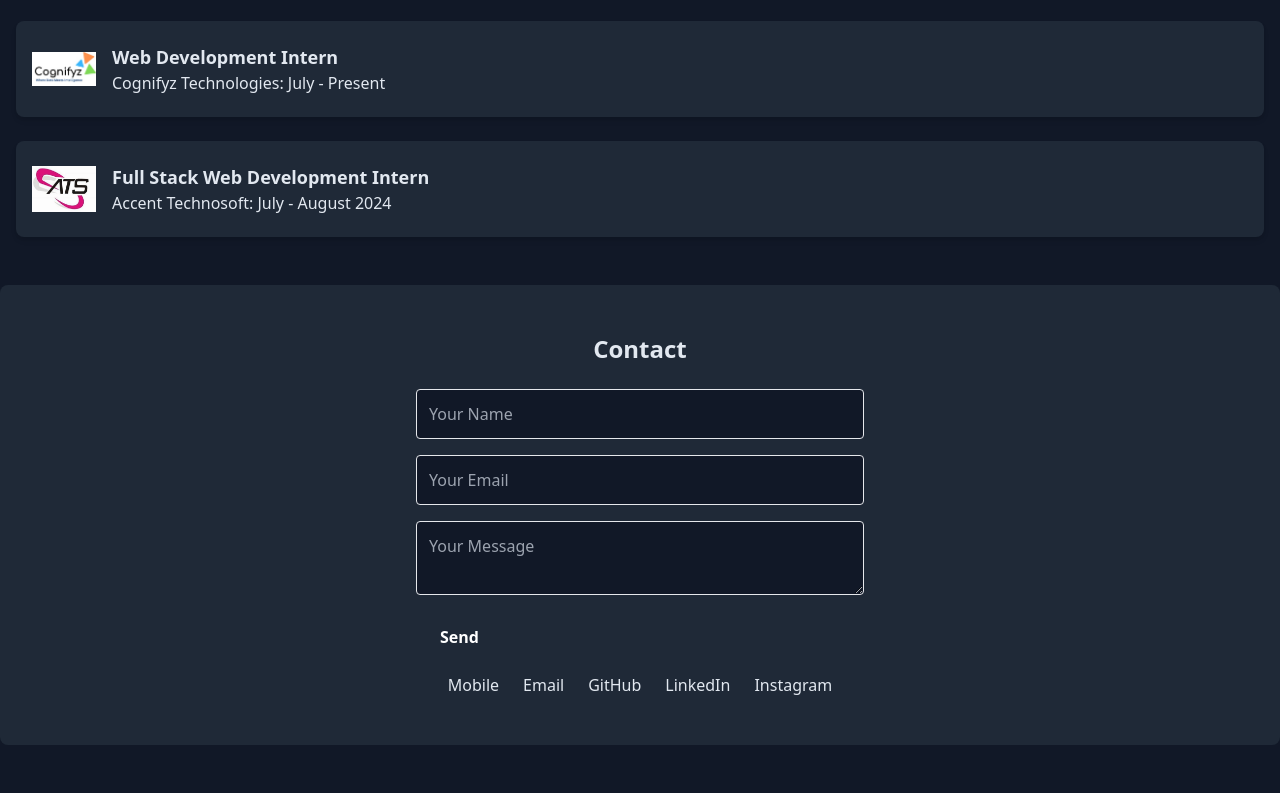
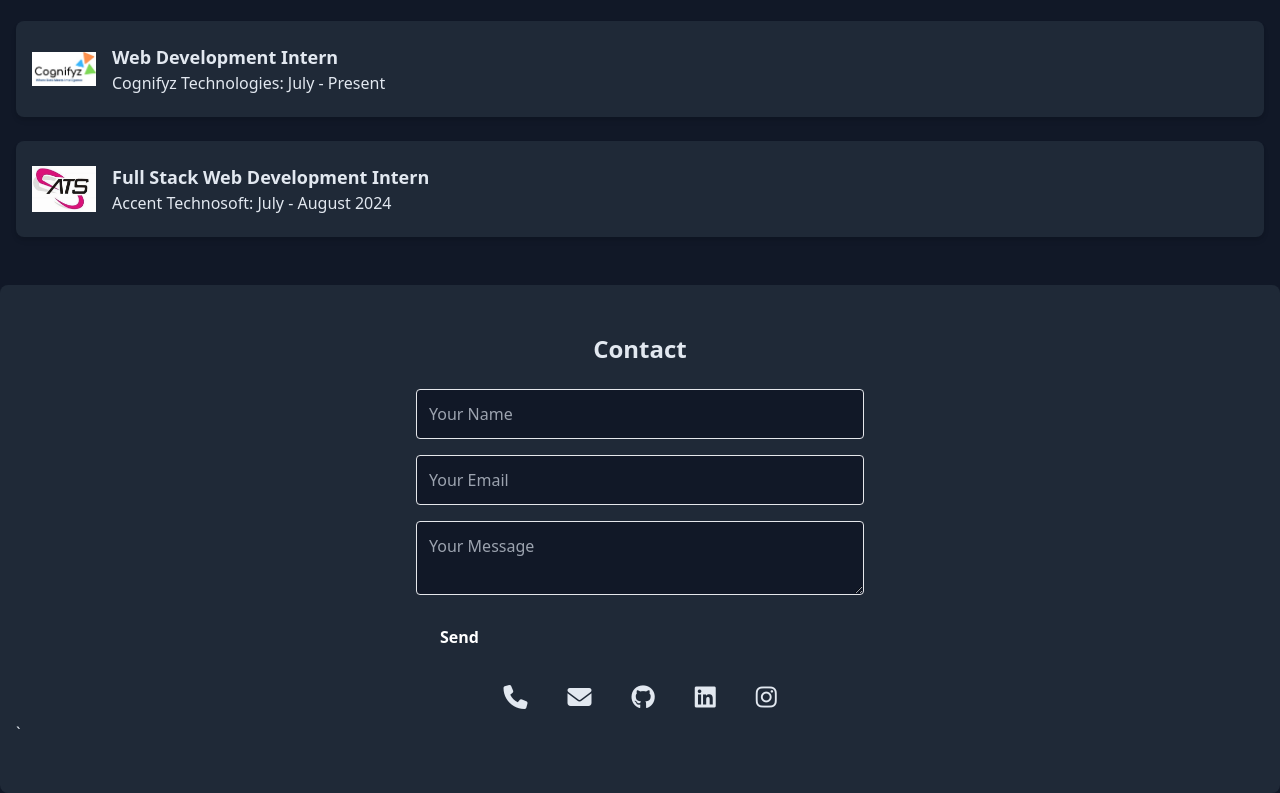
Before and after one commit to Deena0506/My-Portfolio, a plain HTML site: page index.html in a window 1280 px wide. Shown: the part 1935-2728 px from the top of the page. Before the commit the page ends 2680 px from the top, so only its background shows below. Drawn offline with nearby package versions, Linux system fonts and the light colour scheme.

Commit message:
Add files via upload

```diff
--- a/index.html
+++ b/index.html
@@ -209,13 +209,43 @@
       <button type="submit" class="px-6 py-2 bg-orange-500 text-white font-semibold rounded hover:bg-orange-600">Send</button>
     </form>
 
-      <div class="flex justify-center space-x-6 mt-4">
-        <a href="9344547363" target="_blank" class="text-orange-400 hover:text-white">Mobile</a>
-        <a href="deenadhayal0705@gmail.com" target="_blank" class="text-orange-400 hover:text-white">Email</a>
-        <a href="https://github.com/deena0506" target="_blank" class="text-orange-400 hover:text-white">GitHub</a>
-        <a href="https://www.linkedin.com/in/deenadhayal-k-a-906359232" target="_blank" class="text-orange-400 hover:text-white">LinkedIn</a>
-        <a href="https://www.instagram.com/rj_deenadhayal?igsh=cHM0ZWZ6eWR3OXlu" target="_blank" class="text-orange-400 hover:text-white">Instagram</a>
-      </div>
+      <!-- Font Awesome (make sure this is in your <head>) -->
+<link rel="stylesheet" href="https://cdnjs.cloudflare.com/ajax/libs/font-awesome/6.5.0/css/all.min.css">
+
+<!-- Contact Icons Row -->
+<div class="flex justify-center space-x-6 mt-4 text-2xl">
+  <!-- Mobile -->
+  <a href="tel:+919344547363" target="_blank"
+     class="text-orange-400 hover:text-white hover:shadow-[0_0_20px_#fb923c] transition-all duration-300 p-2 rounded-full">
+    <i class="fas fa-phone"></i>
+  </a>
+
+  <!-- Email -->
+  <a href="mailto:deenadhayal0705@gmail.com" target="_blank"
+     class="text-orange-400 hover:text-white hover:shadow-[0_0_20px_#fb923c] transition-all duration-300 p-2 rounded-full">
+    <i class="fas fa-envelope"></i>
+  </a>
+
+  <!-- GitHub -->
+  <a href="https://github.com/deena0506" target="_blank"
+     class="text-orange-400 hover:text-white hover:shadow-[0_0_20px_#fb923c] transition-all duration-300 p-2 rounded-full">
+    <i class="fab fa-github"></i>
+  </a>
+
+  <!-- LinkedIn -->
+  <a href="https://www.linkedin.com/in/deenadhayal-k-a-906359232" target="_blank"
+     class="text-orange-400 hover:text-white hover:shadow-[0_0_20px_#fb923c] transition-all duration-300 p-2 rounded-full">
+    <i class="fab fa-linkedin"></i>
+  </a>
+
+  <!-- Instagram -->
+  <a href="https://www.instagram.com/rj_deenadhayal?igsh=cHM0ZWZ6eWR3OXlu" target="_blank"
+     class="text-orange-400 hover:text-white hover:shadow-[0_0_20px_#fb923c] transition-all duration-300 p-2 rounded-full">
+    <i class="fab fa-instagram"></i>
+  </a>
+</div>
+`
+
 
   </section>
 
```
